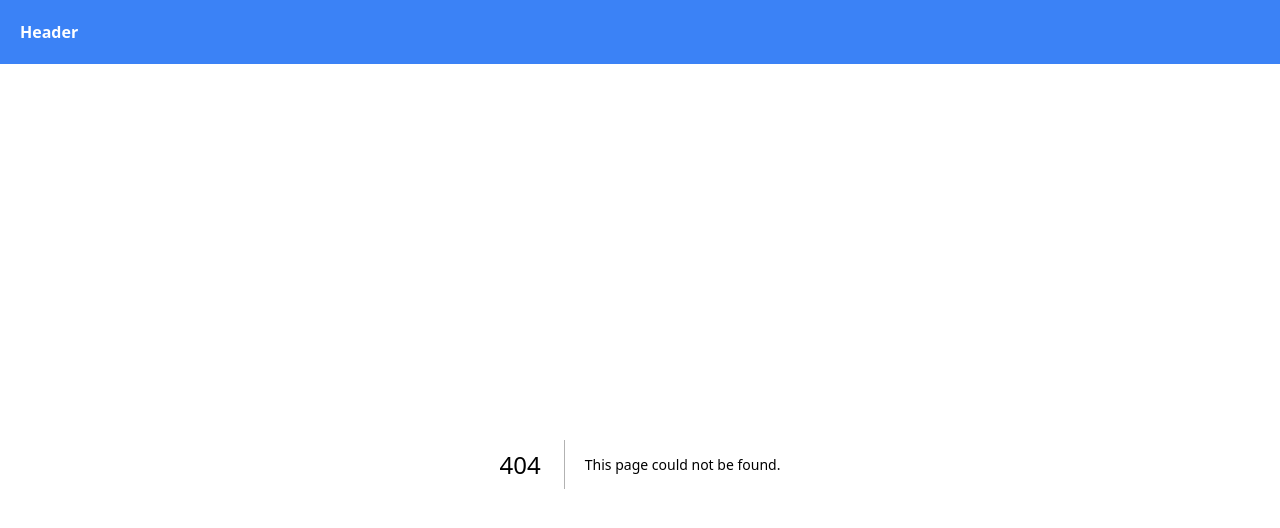
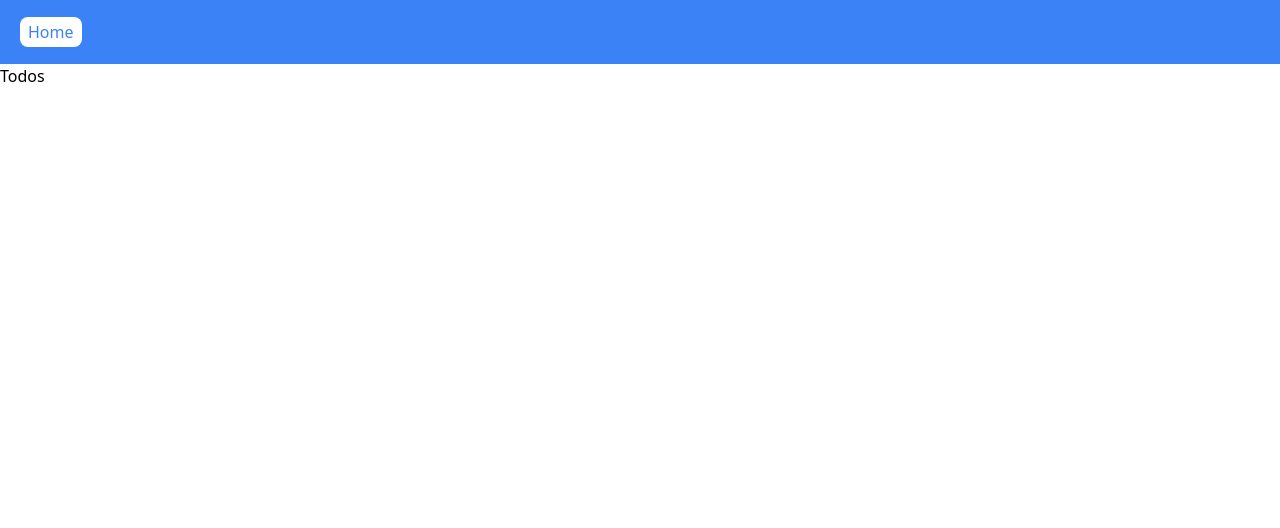
Before and after one commit to ioanat94/next-13-todo, a Next.js app: page /todos in a window 1280 px wide. Before the commit this address had no page. Shown: the top 528 px of the page. Built offline with nearby package versions, Linux system fonts and the light colour scheme.

Commit message:
Add Todos page

```diff
--- a/app/Header.tsx
+++ b/app/Header.tsx
@@ -1,7 +1,11 @@
+import Link from 'next/link';
+
 function Header() {
   return (
     <header className='p-5 bg-blue-500'>
-      <p className='font-bold text-white'>Header</p>
+      <Link href='/' className='px-2 py-1 bg-white text-blue-500 rounded-lg'>
+        Home
+      </Link>
     </header>
   );
 }
--- /dev/null
+++ b/app/todos/page.tsx
@@ -0,0 +1,4 @@
+function Todos() {
+  return <div>Todos</div>;
+}
+export default Todos;
```
